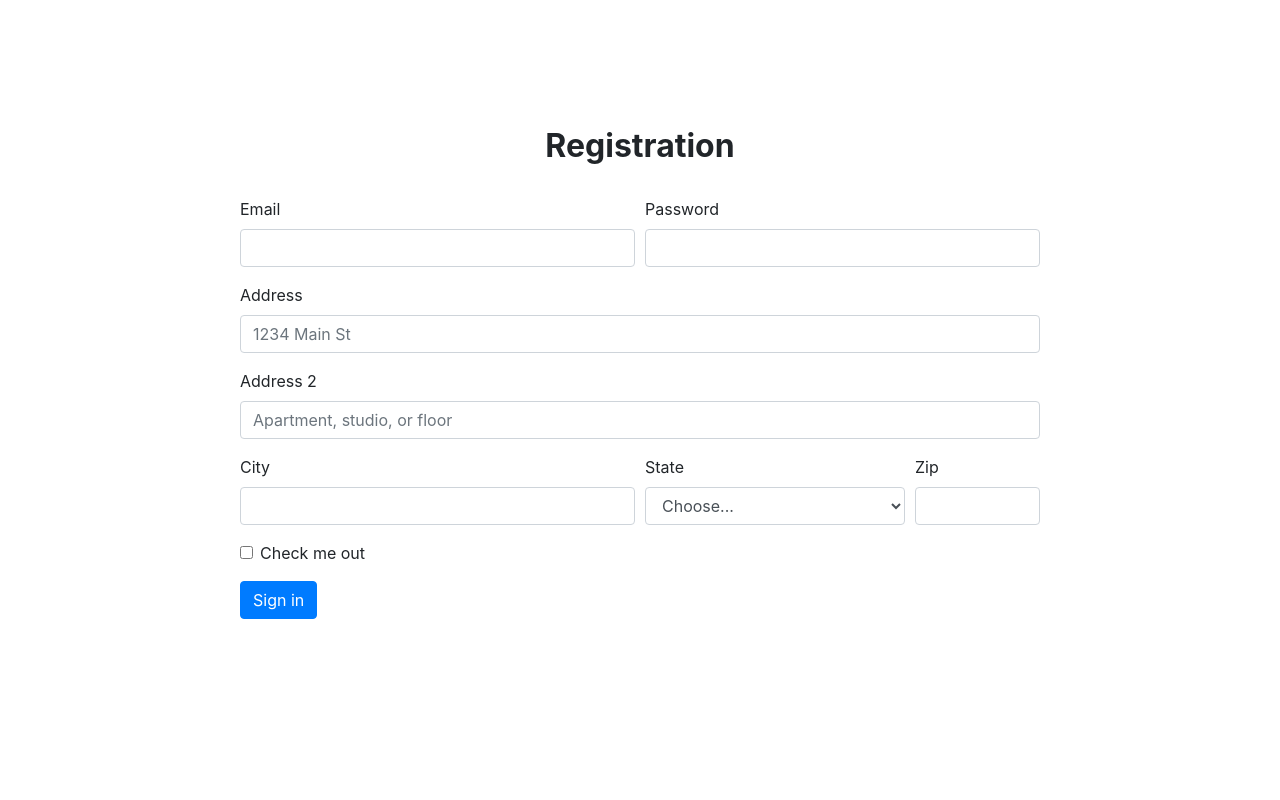
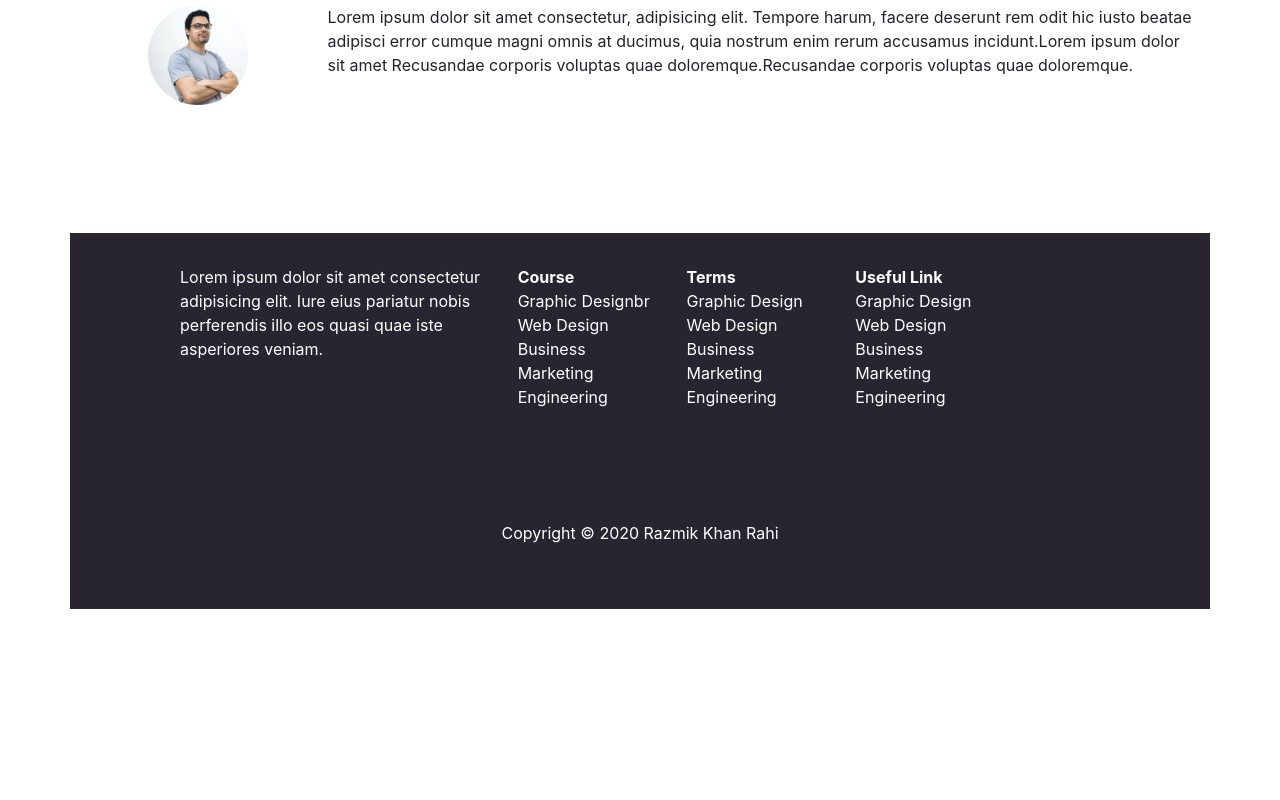
Before and after one commit to rahi2020/ASSINMENT-2-ELECTRONIC-SCHOOL, a plain HTML site: page index.html in a window 1280 px wide. Shown: the part 2500-3300 px from the top of the page. After the commit the page ends 3109 px from the top, so only its background shows below. Drawn offline with nearby package versions, Linux system fonts and the light colour scheme.

Commit message:
Some Changes

```diff
--- a/index.html
+++ b/index.html
@@ -8,6 +8,7 @@
     <link rel="stylesheet" href="style.css">
 </head>
 <body>
+
 
 <!-- NAVIGATION AND FIRST STEP START HERE     -->
 <div class="container">
@@ -193,59 +194,6 @@
 <!-- GALLEARY END HERE -->
 
 
-<!-- REGISTRATION START HERE -->
-  <div class="contaier">
-
-    <form>
-      <h2 class="registration">Registration</h2>
-      <div class="form-row">
-        <div class="form-group col-md-6">
-          <label for="inputEmail4">Email</label>
-          <input type="email" class="form-control" id="inputEmail4">
-        </div>
-        <div class="form-group col-md-6">
-          <label for="inputPassword4">Password</label>
-          <input type="password" class="form-control" id="inputPassword4">
-        </div>
-      </div>
-      <div class="form-group">
-        <label for="inputAddress">Address</label>
-        <input type="text" class="form-control" id="inputAddress" placeholder="1234 Main St">
-      </div>
-      <div class="form-group">
-        <label for="inputAddress2">Address 2</label>
-        <input type="text" class="form-control" id="inputAddress2" placeholder="Apartment, studio, or floor">
-      </div>
-      <div class="form-row">
-        <div class="form-group col-md-6">
-          <label for="inputCity">City</label>
-          <input type="text" class="form-control" id="inputCity">
-        </div>
-        <div class="form-group col-md-4">
-          <label for="inputState">State</label>
-          <select id="inputState" class="form-control">
-            <option selected>Choose...</option>
-            <option>...</option>
-          </select>
-        </div>
-        <div class="form-group col-md-2">
-          <label for="inputZip">Zip</label>
-          <input type="text" class="form-control" id="inputZip">
-        </div>
-      </div>
-      <div class="form-group">
-        <div class="form-check">
-          <input class="form-check-input" type="checkbox" id="gridCheck">
-          <label class="form-check-label" for="gridCheck">
-            Check me out
-          </label>
-        </div>
-      </div>
-      <button type="submit" class="btn btn-primary">Sign in</button>
-    </form>
-  </div>
-<!-- REGISTRATION END HERE -->
-
 
 <!-- TESTIOMONIAL START HERE -->
  <div class="container" id="testomonial">
@@ -259,9 +207,7 @@
     </div>
    </div>
  </div>
-
-
-<!-- TESTIOMONIAL END HERE -->
+  <!-- TESTIOMONIAL END HERE -->
 
 
 <!-- FOOTER START HERE -->
--- a/style.css
+++ b/style.css
@@ -132,19 +132,6 @@ h2{
 /* GALLERY END HERE */
 
 
-
-
-/* FROM START HERE */
-form{
-    padding: 15rem;
-}
-.registration{
-    margin-bottom: 2rem;
-}
-/* FORM END HERE */
-
-
-
 /* TESTOMONIAL START HERE */
 #testomonial{
     background-color: white;
```
